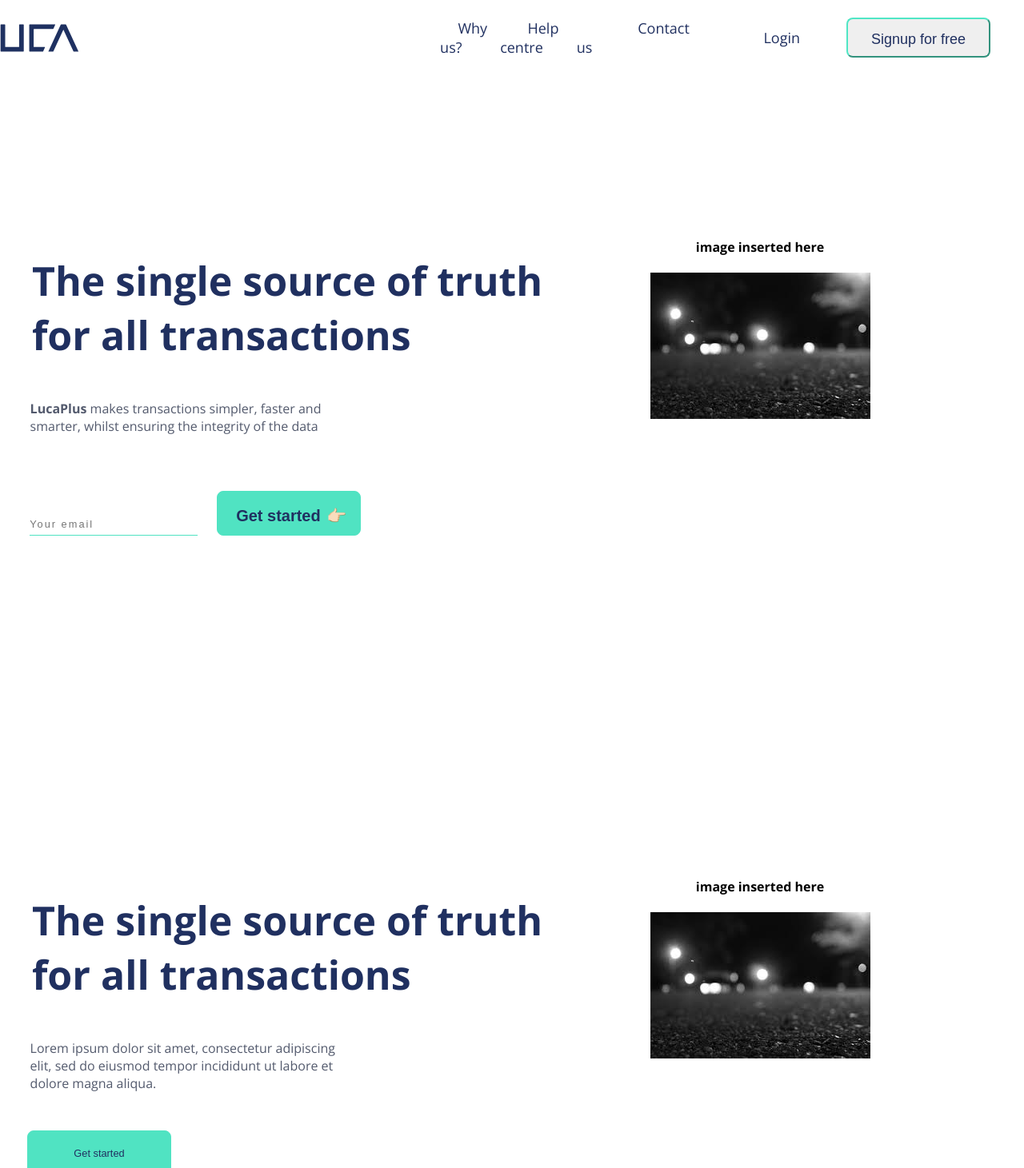
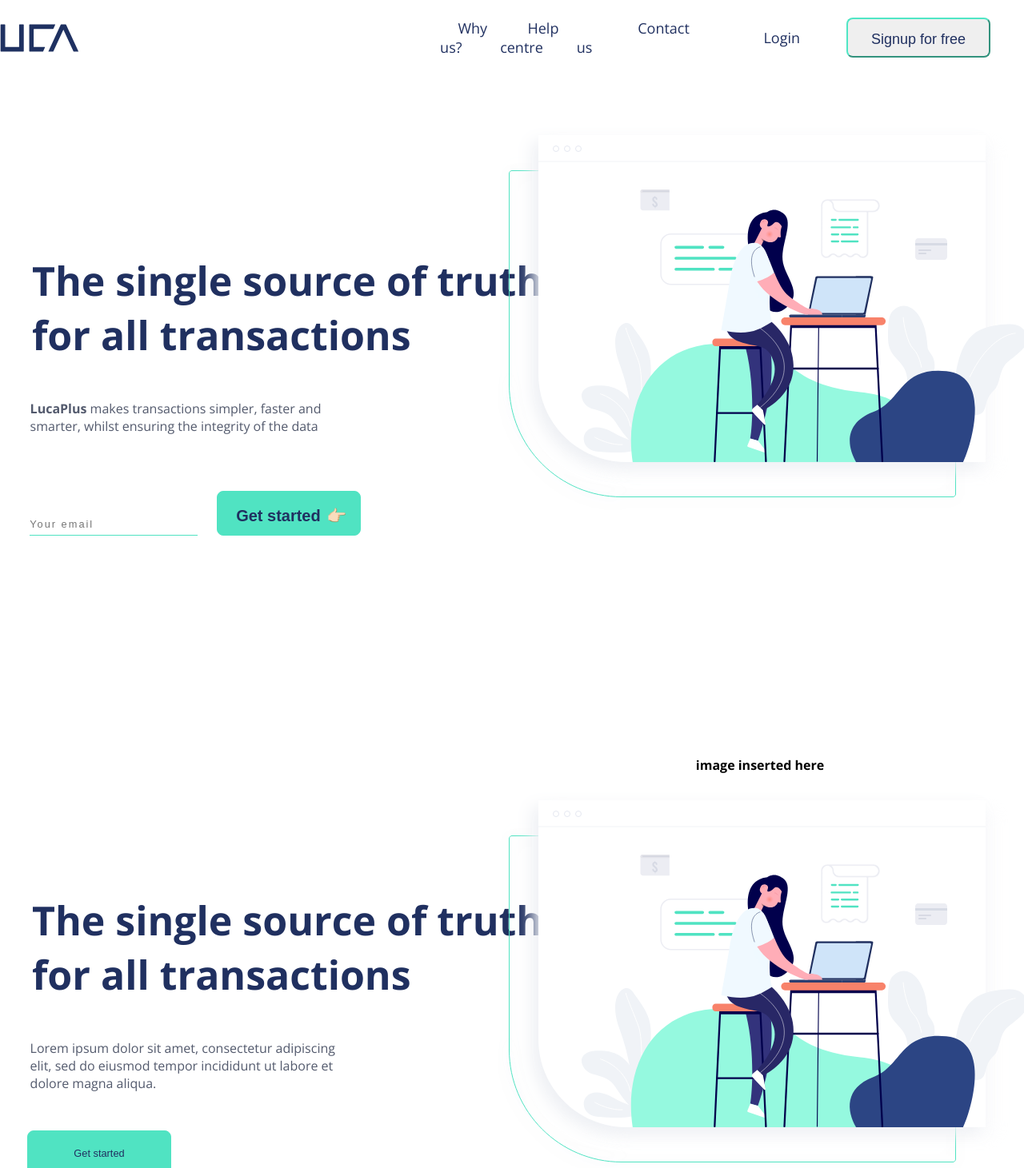
Before and after one commit to Lianakeys/LucaWebsite, a React (Create React App) app in the folder luca-website/: page / in a window 1280 px wide. Shown: the top 1461 px of the page at 80% size. Built offline with nearby package versions, Linux system fonts and the light colour scheme.

Commit message:
added hero-image svg into homesection

```diff
--- a/luca-website/src/components/home-section.js
+++ b/luca-website/src/components/home-section.js
@@ -2,6 +2,7 @@ import React from "react";
 import "./cssComponents/home-section.css";
 import luca from "../luca.jpeg";
 import Navbar from "./Navbar/Navbar";
+import heroimage from "./Hero-image.svg"
 
 class HomeSection extends React.Component {
   render() {
@@ -31,8 +32,8 @@ class HomeSection extends React.Component {
 
           </div>
           <div className="section-content">
-            <h4>image inserted here</h4>
-            <img src={luca} alt="luca-pic" className="Luca-pic" />
+
+            <img src={heroimage} alt="hero" className="Hero-image" />
           </div>
         </div>
 
@@ -51,7 +52,7 @@ class HomeSection extends React.Component {
           </div>
           <div className="section-content">
             <h4>image inserted here</h4>
-            <img src={luca} alt="luca-pic" className="Luca-pic" />
+            <img src={heroimage} alt="hero" className="Hero-image" />
           </div>
         </div>
       </div>
```
Also changed, not shown: luca-website/src/components/Hero-image.svg (added).
